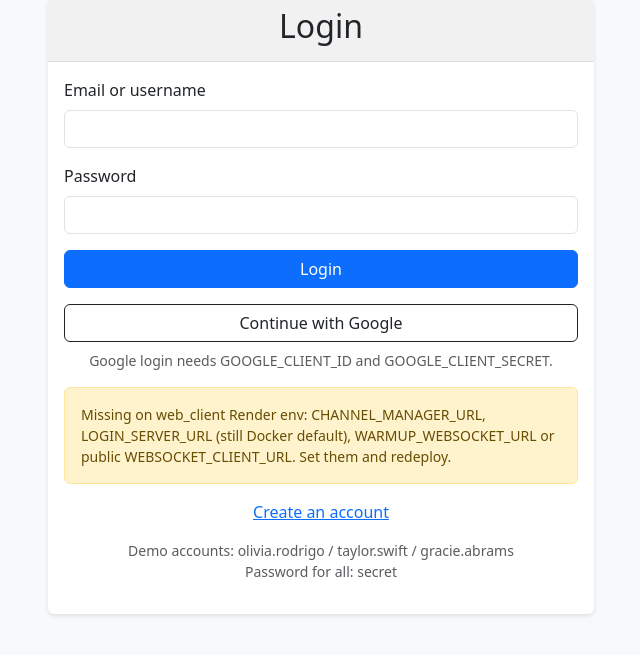
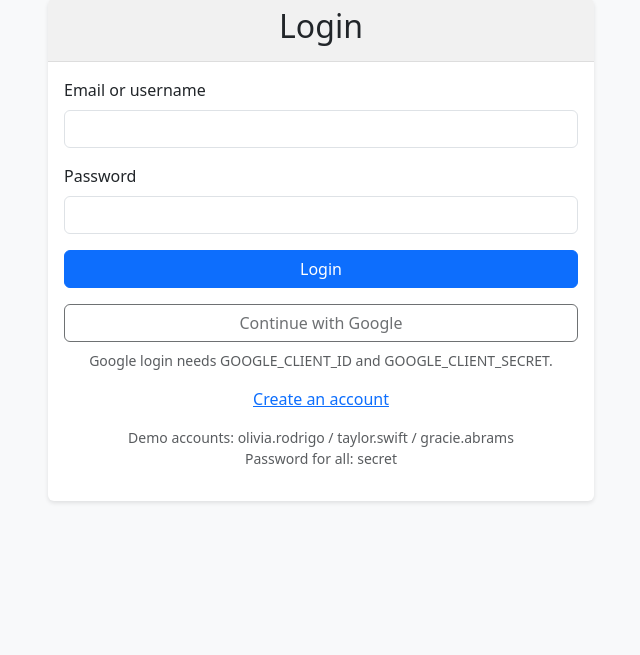
Before and after one commit to Kamal-Kumar123/Kafka_Realtime_Chat, a FastAPI app: page / in a window 1280 px wide. Shown: the part 81-736 px from the top of the page, without its empty margins (319-959 px from the left). Run offline with FastAPI, Linux system fonts and the light colour scheme; data that the repository does not hold is empty.

Commit message:
remove service warmup code for web_client

```diff
--- a/fastapi_kafka/web_client/app/main.py
+++ b/fastapi_kafka/web_client/app/main.py
@@ -6,21 +6,11 @@
 #  Copyright (c) 2025. All rights reserved.
 
 import json
-import time
 import uuid
-from typing import Annotated, Any, Optional, Dict
+from typing import Annotated, Optional, Dict
 import os
 
 import requests
-from service_warmup import (
-    CHANNEL_MANAGER_URL,
-    LOGIN_SERVER_URL,
-    WARMUP_WEBSOCKET_URL,
-    _login_server_url,
-    start_background_warmup,
-    warmup_status_response,
-    wake_service,
-)
 from fastapi import FastAPI, Request, Form, Cookie, Depends, HTTPException, status
 from fastapi.responses import HTMLResponse, RedirectResponse
 from starlette.middleware.base import BaseHTTPMiddleware
@@ -30,7 +20,8 @@ from authlib.integrations.starlette_client import OAuth, OAuthError
 from pydantic import BaseModel
 from starlette.middleware.sessions import SessionMiddleware
 
-# Configuration (LOGIN_SERVER_URL also defined in service_warmup)
+# Configuration
+LOGIN_SERVER_URL = os.getenv("LOGIN_SERVER_URL", "http://login_server")
 WEBSOCKET_CLIENT_URL = os.getenv(
     "WEBSOCKET_CLIENT_URL", "ws://localhost:5001/ws"
 )  # The URL clients use to connect
@@ -125,41 +116,6 @@ def create_session_response(username: str, token: str, redirect_url: str = "/cha
     return response
 
 
-def _wake_login_server() -> None:
-    wake_service("login_server", _login_server_url("/health"))
-
-
-def _request_login_server(method: str, path: str, **kwargs: Any) -> requests.Response:
-    """
-    Call login_server with retries for transient 502/503 (cold start on Render).
-    """
-    url = _login_server_url(path)
-    retries = int(os.getenv("LOGIN_SERVER_RETRIES", "4"))
-    wait_seconds = float(os.getenv("LOGIN_SERVER_RETRY_SECONDS", "3"))
-    timeout = int(os.getenv("LOGIN_SERVER_TIMEOUT", "30"))
-    kwargs.setdefault("timeout", timeout)
-
-    last_response: requests.Response | None = None
-    last_error: requests.RequestException | None = None
-
-    for attempt in range(retries):
-        try:
-            response = requests.request(method, url, **kwargs)
-            last_response = response
-            if response.status_code not in (502, 503, 504):
-                return response
-        except requests.RequestException as error:
-            last_error = error
-
-        if attempt < retries - 1:
-            time.sleep(wait_seconds * (attempt + 1))
-
-    if last_response is not None:
-        return last_response
-    assert last_error is not None
-    raise last_error
-
-
 def get_error_message(response: requests.Response, fallback: str) -> str:
     try:
         detail = response.json().get("detail")
@@ -184,80 +140,12 @@ def get_current_user(session_id: Annotated[Optional[str], Cookie()] = None):
     return active_sessions[session_id]
 
 
-@app.get("/health")
-def health():
-    """Fast ping for UptimeRobot — does not wake other services."""
-    return {"status": "ok", "service": "web_client"}
-
-
-@app.get("/api/status")
-def api_status():
-    """
-    Debug Render config: open https://YOUR-web-client.onrender.com/api/status
-    """
-    login_health_url = _login_server_url("/health")
-    result: dict[str, Any] = {
-        "web_client": "ok",
-        "login_server_url_configured": LOGIN_SERVER_URL,
-        "login_server_health_url": login_health_url,
-        "channel_manager_url": CHANNEL_MANAGER_URL or "(not set)",
-        "warmup_websocket_url": WARMUP_WEBSOCKET_URL or "(not set)",
-        "login_server": None,
-        "hints": [],
-    }
-
-    if "login_server" in LOGIN_SERVER_URL and "onrender.com" not in LOGIN_SERVER_URL:
-        result["hints"].append(
-            "LOGIN_SERVER_URL still looks like Docker default (http://login_server). "
-            "Set it to your public Render URL, e.g. https://realtimechat-login-server.onrender.com"
-        )
-
-    try:
-        response = requests.get(login_health_url, timeout=20)
-        result["login_server"] = {
-            "http_status": response.status_code,
-            "body": response.json() if response.headers.get("content-type", "").startswith("application/json") else response.text[:500],
-        }
-        if response.status_code == 404:
-            result["hints"].append(
-                "login_server returned 404 — wrong URL or old deploy without /health. "
-                "Copy the exact URL from Render dashboard → login_server service."
-            )
-        elif response.status_code in (502, 503, 504):
-            result["hints"].append(
-                "login_server is sleeping or crashed (free tier). Wait 60s, refresh this page, or use UptimeRobot."
-            )
-        elif response.status_code == 200:
-            body = result["login_server"].get("body") or {}
-            if isinstance(body, dict) and not body.get("jwt_keys"):
-                result["hints"].append(
-                    "Set JWT_PRIVATE_KEY and JWT_PUBLIC_KEY on login_server in Render (paste full PEM files)."
-                )
-            if isinstance(body, dict) and not body.get("database"):
-                result["hints"].append("Set DATABASE_URL on login_server to your Render Postgres internal URL.")
-    except requests.RequestException as error:
-        result["login_server"] = {"error": str(error)}
-        result["hints"].append("Cannot reach login_server — check LOGIN_SERVER_URL and that the service is Live on Render.")
-
-    return result
-
-
-@app.get("/api/warmup")
-def api_warmup():
-    """
-    Wake all backend microservices (login, channels, websocket).
-    Called automatically from the login page; safe to open in a browser.
-    """
-    return warmup_status_response()
-
-
 @app.get("/", response_class=HTMLResponse)
 async def root(request: Request, session_id: Annotated[Optional[str], Cookie()] = None):
     """Render the login page or redirect to chat if already logged in"""
     if session_id and session_id in active_sessions:
         return RedirectResponse(url="/channels")
 
-    start_background_warmup()
     return render_login(request)
 
 
@@ -266,9 +154,8 @@ async def login(request: Request, email: Annotated[str, Form()], password: Annot
     """Handle login form submission"""
     # Call login server to authenticate user
     try:
-        response = _request_login_server(
-            "POST",
-            "/token",
+        response = requests.post(
+            f"{LOGIN_SERVER_URL}/token",
             data={"username": email, "password": password},
         )
 
@@ -304,7 +191,6 @@ async def register_page(request: Request, session_id: Annotated[Optional[str], C
     if session_id and session_id in active_sessions:
         return RedirectResponse(url="/channels")
 
-    start_background_warmup()
     return templates.TemplateResponse(
         "register.html", {"request": request, "error_message": ""}
     )
@@ -319,9 +205,8 @@ async def register(
     password: Annotated[str, Form()],
 ):
     try:
-        register_response = _request_login_server(
-            "POST",
-            "/users",
+        register_response = requests.post(
+            f"{LOGIN_SERVER_URL}/users",
             json={
                 "first_name": first_name,
                 "last_name": last_name,
@@ -341,9 +226,8 @@ async def register(
             response.status_code = 400
             return response
 
-        token_response = _request_login_server(
-            "POST",
-            "/token",
+        token_response = requests.post(
+            f"{LOGIN_SERVER_URL}/token",
             data={"username": email, "password": password},
         )
         if token_response.status_code != 200:
@@ -376,7 +260,6 @@ async def google_login(request: Request):
         return response
 
     clear_stale_oauth_session(request)
-    start_background_warmup()
     return await oauth.google.authorize_redirect(request, GOOGLE_REDIRECT_URI)
 
 
@@ -404,12 +287,9 @@ async def google_callback(request: Request):
             login_response.status_code = 400
             return login_response
 
-        _wake_login_server()
-
         try:
-            response = _request_login_server(
-                "POST",
-                "/auth/google",
+            response = requests.post(
+                f"{LOGIN_SERVER_URL}/auth/google",
                 json={
                     "email": user_info.get("email"),
                     "name": user_info.get("name"),
@@ -417,32 +297,20 @@ async def google_callback(request: Request):
                     "last_name": user_info.get("family_name"),
                     "google_sub": user_info.get("sub"),
                 },
+                timeout=30,
             )
         except requests.RequestException as e:
             login_response = render_login(
                 request,
-                f"Could not reach login server at {LOGIN_SERVER_URL}. "
-                f"On Render free tier the service may be waking up — wait 30s and try again. ({e})",
+                f"Could not reach login server at {LOGIN_SERVER_URL}. ({e})",
             )
             login_response.status_code = 502
             return login_response
 
         if response.status_code != 200:
-            fallback = "Google authentication failed"
-            if response.status_code in (502, 503, 504):
-                fallback = (
-                    f"Login server unavailable ({response.status_code}) at {LOGIN_SERVER_URL}. "
-                    f"Open /api/status on this site to diagnose. "
-                    f"On Render: confirm login_server is Live, set DATABASE_URL + JWT_PRIVATE_KEY, redeploy."
-                )
-            elif response.status_code == 503:
-                fallback = (
-                    "Login server not ready (503). Set JWT_PRIVATE_KEY and JWT_PUBLIC_KEY "
-                    "on the login_server service in Render."
-                )
             login_response = render_login(
                 request,
-                get_error_message(response, fallback),
+                get_error_message(response, "Google authentication failed"),
             )
             login_response.status_code = 401
             return login_response
--- a/fastapi_kafka/web_client/app/static/js/service-warmup.js
+++ /dev/null
@@ -1,72 +0,0 @@
-/**
- * Built-in Render cold-start warmup (no UptimeRobot required).
- * Login page starts wake in background; this waits until backends respond.
- */
-async function runServiceWarmup(options = {}) {
-    const {
-        bannerId = null,
-        warningId = null,
-        maxWaitMs = 95000,
-        onReady = null,
-    } = options;
-
-    const banner = bannerId ? document.getElementById(bannerId) : null;
-    const warning = warningId ? document.getElementById(warningId) : null;
-
-    const setBannerText = (text) => {
-        if (banner) {
-            const label = banner.querySelector(".warmup-text") || banner;
-            if (label.classList && label.classList.contains("warmup-text")) {
-                label.textContent = text;
-            } else if (banner.childNodes.length > 1) {
-                banner.lastChild.textContent = " " + text;
-            }
-        }
-    };
-
-    const hideBanner = () => {
-        if (banner) {
-            banner.classList.add("d-none");
-        }
-    };
-
-    setBannerText("Waking login, channel, and chat services…");
-
-    const controller = new AbortController();
-    const timeoutId = setTimeout(() => controller.abort(), maxWaitMs);
-
-    try {
-        const response = await fetch("/api/warmup", { signal: controller.signal });
-        const data = await response.json();
-        hideBanner();
-
-        if (data.missing_env_on_web_client && data.missing_env_on_web_client.length && warning) {
-            warning.textContent =
-                "Missing on web_client Render env: " +
-                data.missing_env_on_web_client.join(", ") +
-                ". Set them and redeploy.";
-            warning.classList.remove("d-none");
-        } else if (!data.ready && warning) {
-            const failed = Object.entries(data.services || {})
-                .filter(([, ok]) => !ok)
-                .map(([name]) => name)
-                .join(", ");
-            warning.textContent = failed
-                ? `Still waking: ${failed}. Wait 30s and refresh.`
-                : "Some services are still waking. Wait 30s and refresh.";
-            warning.classList.remove("d-none");
-        }
-    } catch (error) {
-        hideBanner();
-        if (warning) {
-            warning.textContent =
-                "Warmup timed out. Wait 30s, refresh the page, then try again.";
-            warning.classList.remove("d-none");
-        }
-    } finally {
-        clearTimeout(timeoutId);
-        if (typeof onReady === "function") {
-            onReady();
-        }
-    }
-}
--- a/fastapi_kafka/web_client/app/templates/login.html
+++ b/fastapi_kafka/web_client/app/templates/login.html
@@ -10,11 +10,6 @@
                 <h2 class="text-center">Login</h2>
             </div>
             <div class="card-body">
-                <div id="warmup-banner" class="alert alert-info text-center mb-3">
-                    <span class="spinner-border spinner-border-sm me-2" role="status" aria-hidden="true"></span>
-                    <span class="warmup-text">Waking all backend services (login, channels, chat)…</span>
-                </div>
-
                 {% if error_message %}
                 <div class="alert alert-danger">
                     {{ error_message }}
@@ -26,21 +21,21 @@
                 </div>
                 {% endif %}
 
-                <form id="login-form" action="/login" method="post">
+                <form action="/login" method="post">
                     <div class="mb-3">
                         <label for="email" class="form-label">Email or username</label>
-                        <input type="text" class="form-control" id="email" name="email" required disabled>
+                        <input type="text" class="form-control" id="email" name="email" required>
                     </div>
                     <div class="mb-3">
                         <label for="password" class="form-label">Password</label>
-                        <input type="password" class="form-control" id="password" name="password" required disabled>
+                        <input type="password" class="form-control" id="password" name="password" required>
                     </div>
                     <div class="d-grid gap-2">
-                        <button type="submit" class="btn btn-primary" id="login-submit" disabled>Login</button>
+                        <button type="submit" class="btn btn-primary">Login</button>
                     </div>
                 </form>
                 <div class="d-grid gap-2 mt-3">
-                    <a class="btn btn-outline-dark disabled" id="google-login-btn" href="/auth/google/login" aria-disabled="true">
+                    <a class="btn btn-outline-dark {% if not google_enabled %}disabled{% endif %}" href="/auth/google/login">
                         Continue with Google
                     </a>
                 </div>
@@ -49,7 +44,6 @@
                     Google login needs GOOGLE_CLIENT_ID and GOOGLE_CLIENT_SECRET.
                 </p>
                 {% endif %}
-                <div id="warmup-warning" class="alert alert-warning mt-3 d-none small mb-0"></div>
                 <div class="mt-3 text-center">
                     <a href="/register">Create an account</a>
                 </div>
@@ -65,27 +59,3 @@
     </div>
 </div>
 {% endblock %}
-
-{% block scripts %}
-<script src="/static/js/service-warmup.js"></script>
-<script>
-    function enableLoginForm() {
-        document.querySelectorAll('#login-form input, #login-submit').forEach((el) => {
-            el.disabled = false;
-        });
-        const googleBtn = document.getElementById('google-login-btn');
-        if (googleBtn) {
-            googleBtn.classList.remove('disabled');
-            googleBtn.removeAttribute('aria-disabled');
-        }
-    }
-
-    document.addEventListener('DOMContentLoaded', () => {
-        runServiceWarmup({
-            bannerId: 'warmup-banner',
-            warningId: 'warmup-warning',
-            onReady: enableLoginForm,
-        });
-    });
-</script>
-{% endblock %}
```
Also changed, not shown: fastapi_kafka/UPTIME_MONITORING.md (deleted, +0 -67 lines), fastapi_kafka/web_client/app/service_warmup.py (deleted, +0 -150 lines), fastapi_kafka/web_client/app/templates/channels.html (+1 -14 lines), fastapi_kafka/web_client/app/__init__.py (deleted), 2 other files.
